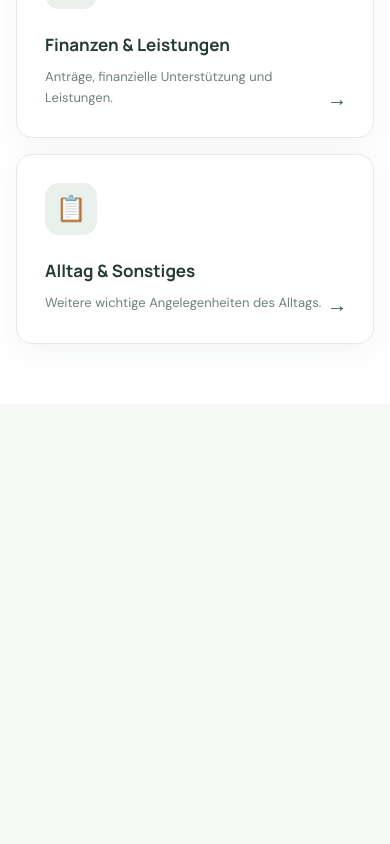
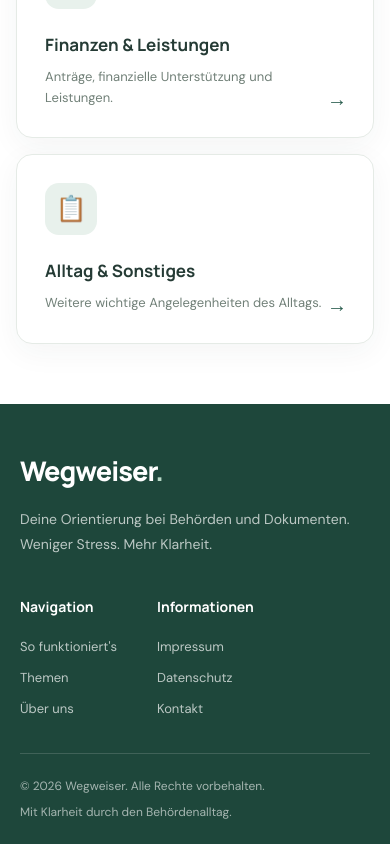
Before and after one commit to Yurijfedor/wegweiser, a React (Vite) app: page / in a window 390 px wide. Shown: the part 2319-3163 px from the top of the page. Before the commit the page ends 2723 px from the top, so only its background shows below. Built offline with nearby package versions, Linux system fonts and the light colour scheme.

Commit message:
feat: add responsive footer component

```diff
--- a/src/components/layout/Footer/Footer.css
+++ b/src/components/layout/Footer/Footer.css
@@ -0,0 +1,105 @@
+.footer {
+  padding: 64px 24px 24px;
+  background: var(--color-primary-dark);
+  color: var(--color-surface);
+}
+
+.footer__container {
+  max-width: var(--container-width);
+  margin: 0 auto;
+}
+
+.footer__main {
+  display: flex;
+  justify-content: space-between;
+  gap: 64px;
+  padding-bottom: 52px;
+}
+
+.footer__brand {
+  max-width: 340px;
+}
+
+.footer__logo {
+  display: inline-block;
+  font-family: var(--font-heading);
+  font-size: 27px;
+  font-weight: 800;
+  letter-spacing: -1px;
+}
+
+.footer__logo span {
+  color: var(--color-accent);
+}
+
+.footer__description {
+  margin: 18px 0 0;
+  color: rgba(255, 255, 255, 0.7);
+  font-size: 14px;
+  line-height: 1.8;
+}
+
+.footer__links {
+  display: flex;
+  gap: 90px;
+}
+
+.footer__column {
+  display: flex;
+  flex-direction: column;
+  gap: 14px;
+}
+
+.footer__column h3 {
+  margin: 0 0 8px;
+  color: var(--color-surface);
+  font-family: var(--font-heading);
+  font-size: 14px;
+}
+
+.footer__column a {
+  color: rgba(255, 255, 255, 0.7);
+  font-size: 13px;
+  transition: color 0.2s ease;
+}
+
+.footer__column a:hover {
+  color: var(--color-surface);
+}
+
+.footer__bottom {
+  display: flex;
+  justify-content: space-between;
+  gap: 20px;
+  padding-top: 24px;
+  border-top: 1px solid rgba(255, 255, 255, 0.15);
+}
+
+.footer__bottom p,
+.footer__bottom span {
+  margin: 0;
+  color: rgba(255, 255, 255, 0.6);
+  font-size: 12px;
+}
+
+@media (max-width: 700px) {
+  .footer {
+    padding: 48px 20px 24px;
+  }
+
+  .footer__main {
+    flex-direction: column;
+    gap: 40px;
+    padding-bottom: 36px;
+  }
+
+  .footer__links {
+    flex-wrap: wrap;
+    gap: 40px;
+  }
+
+  .footer__bottom {
+    flex-direction: column;
+    gap: 10px;
+  }
+}
--- a/src/components/layout/Footer/Footer.tsx
+++ b/src/components/layout/Footer/Footer.tsx
@@ -0,0 +1,47 @@
+import "./Footer.css";
+
+const Footer = () => {
+  return (
+    <footer className="footer" id="ueber-uns">
+      <div className="footer__container">
+        <div className="footer__main">
+          <div className="footer__brand">
+            <a href="/" className="footer__logo">
+              Wegweiser<span>.</span>
+            </a>
+
+            <p className="footer__description">
+              Deine Orientierung bei Behörden und Dokumenten. Weniger Stress.
+              Mehr Klarheit.
+            </p>
+          </div>
+
+          <div className="footer__links">
+            <div className="footer__column">
+              <h3>Navigation</h3>
+              <a href="#ablauf">So funktioniert's</a>
+              <a href="#themen">Themen</a>
+              <a href="#ueber-uns">Über uns</a>
+            </div>
+
+            <div className="footer__column">
+              <h3>Informationen</h3>
+              <a href="#impressum">Impressum</a>
+              <a href="#datenschutz">Datenschutz</a>
+              <a href="#kontakt">Kontakt</a>
+            </div>
+          </div>
+        </div>
+
+        <div className="footer__bottom">
+          <p>
+            © {new Date().getFullYear()} Wegweiser. Alle Rechte vorbehalten.
+          </p>
+          <span>Mit Klarheit durch den Behördenalltag.</span>
+        </div>
+      </div>
+    </footer>
+  );
+};
+
+export default Footer;
--- a/src/components/layout/Footer/index.ts
+++ b/src/components/layout/Footer/index.ts
@@ -0,0 +1 @@
+export { default } from "./Footer";
--- a/src/components/layout/index.ts
+++ b/src/components/layout/index.ts
@@ -1 +1,2 @@
 export { default as Header } from "./Header";
+export { default as Footer } from "./Footer";
--- a/src/pages/HomePage/HomePage.tsx
+++ b/src/pages/HomePage/HomePage.tsx
@@ -1,4 +1,4 @@
-import { Header } from "../../components/layout";
+import { Header, Footer } from "../../components/layout";
 import { Hero, Categories } from "../../components/home";
 
 import "./HomePage.css";
@@ -12,6 +12,8 @@ const HomePage = () => {
         <Hero />
         <Categories />
       </main>
+
+      <Footer />
     </>
   );
 };
```
